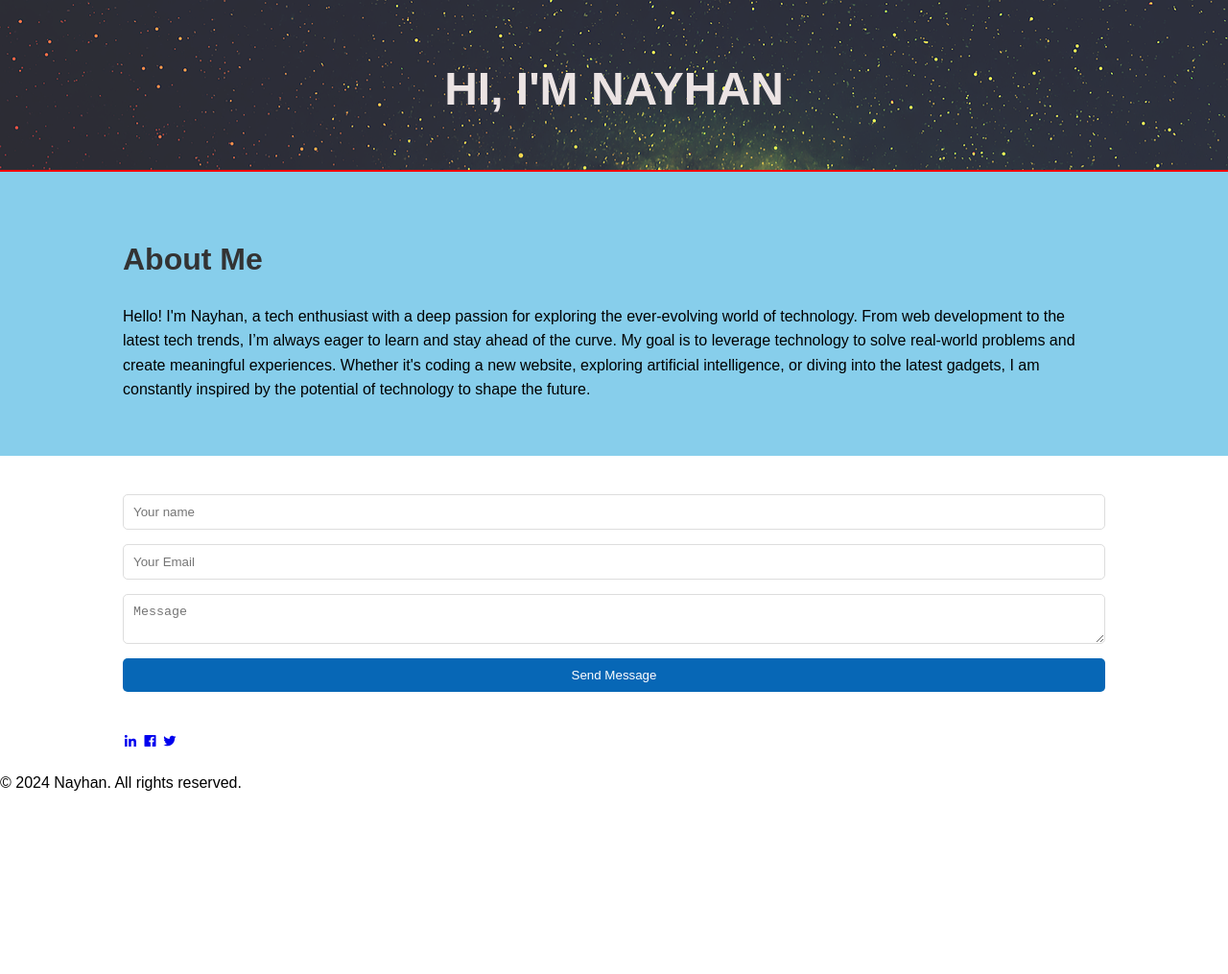
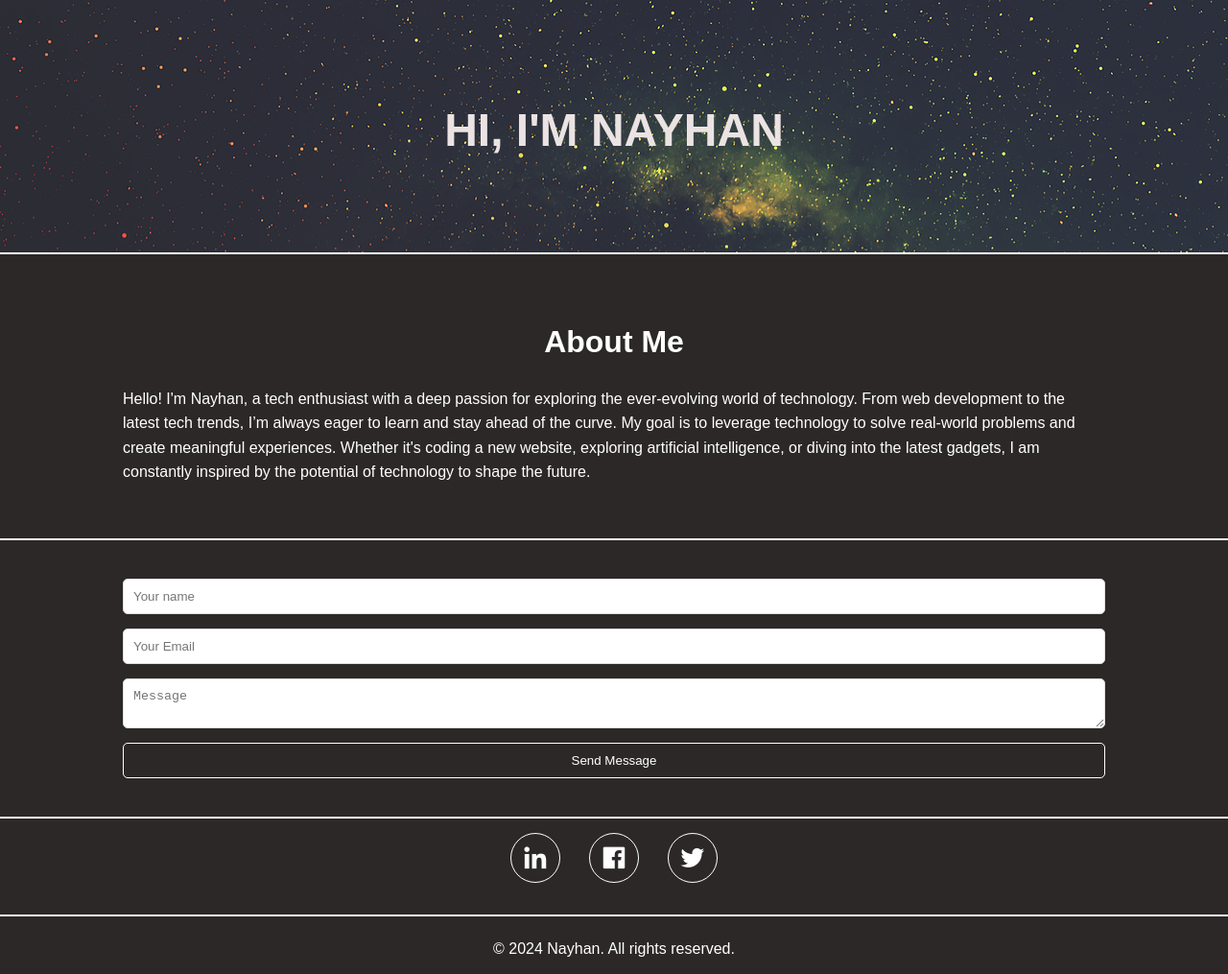
Before and after one commit to Nayhan07/Nayhan, a plain HTML site: page index.html in a window 1280 px wide. Shown: the whole page at 96% size. Before the commit the page ends 844 px from the top, so only its background shows below. Drawn offline with nearby package versions, Linux system fonts and the light colour scheme; a script that the page names is missing; files whose address does not match are found by name.

Commit message:
Update styles.css

```diff
--- a/css/styles.css
+++ b/css/styles.css
@@ -4,19 +4,19 @@ body {
   margin: 0;
   padding: 0;
   line-height: 1.6;
+  align-items: flex-end;
 }
 
 .container {
   width: 80%;
   margin: 0 auto;
   max-width: 1200px;
-
 }
 
 header {
-  border-bottom: 2px solid red;
+  border-bottom: 2px solid white;
   color: white;
-  padding: 50px 0;
+  padding: 93px 0;
   text-align: center;
 }
 
@@ -35,7 +35,7 @@ section {
 
 h2 {
   font-size: 2rem;
-  color: #333;
+  color: white;
   margin-bottom: 20px;
 }
 
@@ -60,89 +60,129 @@ ul li {
 }
 
 #about{
-  background-color: skyblue;
+  display: flex;
+  justify-content: center;
+  background-color: rgb(44, 40, 40);
+  border-bottom: 2px solid white;
 }
+
+#about .container h2{
+  display: flex;
+  justify-content: center;
+}
+#about p{
+  color: white;
+}
+
+#contact {
+  background-color:rgb(44, 40, 40);
+  border-bottom: 2px solid white;
+
+}
+
+#contact .container{
+  display: flex;
+  justify-content: center;
+}
+
 #contact-form {
+  width: 100%;
+  border-radius: 20px;
   display: flex;
+  justify-content: center;
   flex-direction: column;
 }
 
 #contact input,
-#contact textarea {
+#contact textarea
+{
+  display: flex;
+  justify-content: center;
   margin-bottom: 15px;
   padding: 10px;
   border: 1px solid #ddd;
   border-radius: 5px;
 }
 
+#contact ::placeholder{
+  color: ;
+}
+
 #contact button {
   padding: 10px;
-  background-color: #0767b6;
+  background-color:rgb(44, 40, 40);
   color: white;
-  border: none;
+  border: 1px solid white;
   cursor: pointer;
   border-radius: 5px;
-  transition: 0.8s;
+  transition: 0.6s;
 }
 
 #contact button:hover {
-  background-color: #0f89b9;
+  color: rgb(44, 40, 40);
+  background-color: white;
 }
 
 
 
-footer {
-  background-color: #696767;
-  color: white;
-  text-align: center;
-  padding: 1px 0;
-}
-#social-links {
-  padding: 10px 0;
+.foot {
+  background-color:rgb(44, 40, 40);
+  height: 50px;
+  padding: 5px;
+  justify-content: center;
+  display: flex;
+
+
 }
 
-#social-links h2 {
-  font-size: 2rem;
-  color: #333;
+.foot p{
+  color: white;
 }
 
-#social-links ul {
-  width: auto;
-  list-style: none;
-  padding: 0;
+.social{
+  background-color: rgb(44, 40, 40);
+  height: 100px;
+  width: 100%;
+  justify-content: center;
+  align-items: center;
+  border-bottom: 2px solid white;
 }
 
-#social-links ul lu {
-  display: inline;
-  margin: 0 5px;
+.social .container {
+  display: flex;
+  justify-content: center;
+
+
+
 }
 
-.social-icon {
-  font-size: 2rem;
-  text-decoration: none;
-  color: #333;
-  transition: color 0.3s;
+.social .container i{
+  display: flex;
+  align-items: center;
+  justify-content: center;
+  padding: 10px;
+  border-radius: 50%;
+  border: 1px solid white;
+  color: white;
+  font-size: 30px;
+  margin: 15px;
+  transition: 0.6s;
 }
 
-.social-icon.fb {
-  color: #3b5998;
+
+.social .container i:hover{
+  color: rgb(44, 40, 40);
+  background: white;
 }
 
-.social-icon.twitter {
-  color: #1da1f2;
+.social .container a{
+  list-style: none;
+  text-decoration: none;
 }
 
-.social-icon.linkedin {
-  color: #0077b5;
-}
 
-.social-icon.email {
-  color: #db4437;
-}
 
-.social-icon:hover {
-  color: #555;
-}
+
 
 .drip-text {
   font-size: 3rem;
```
